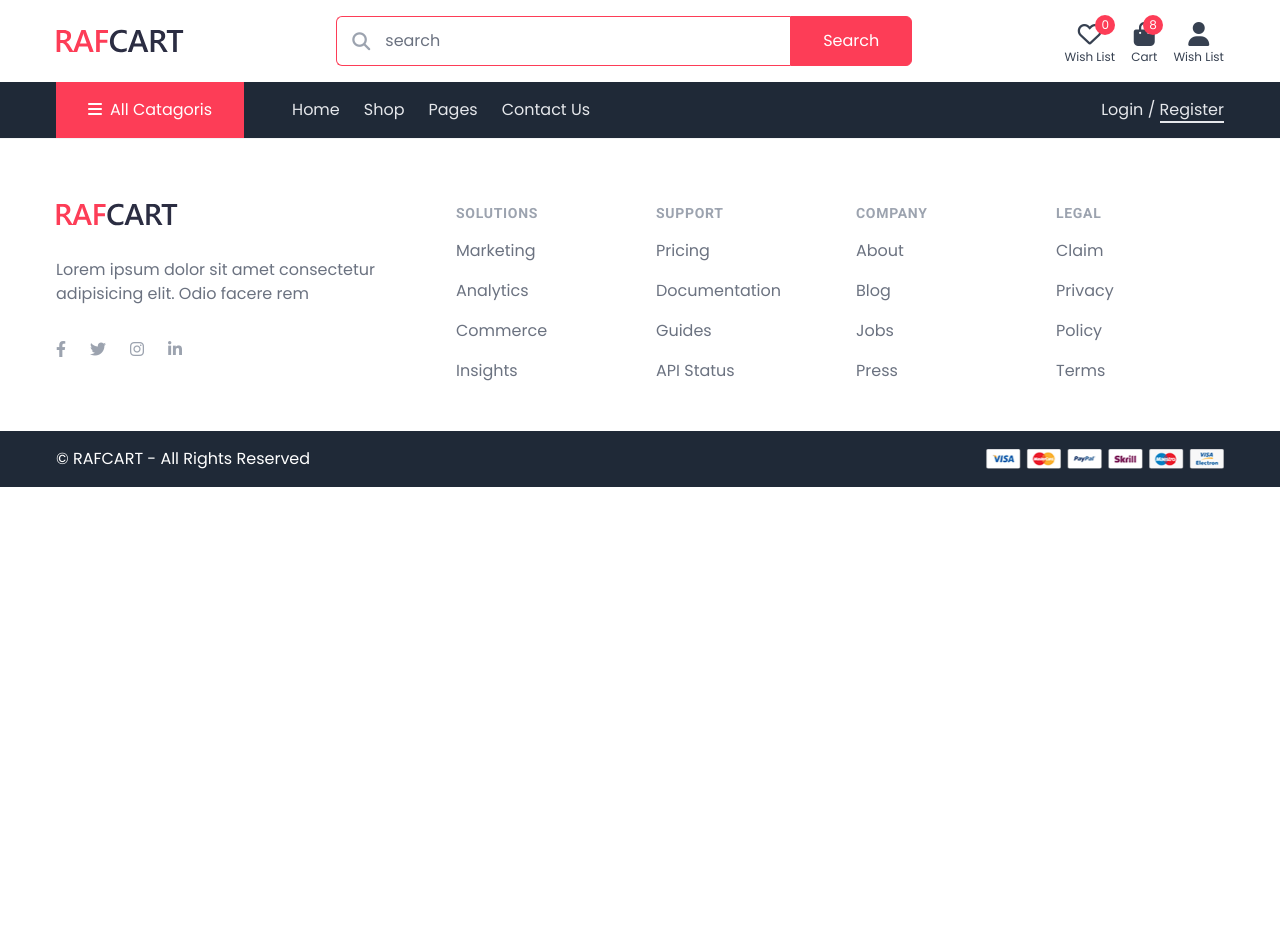
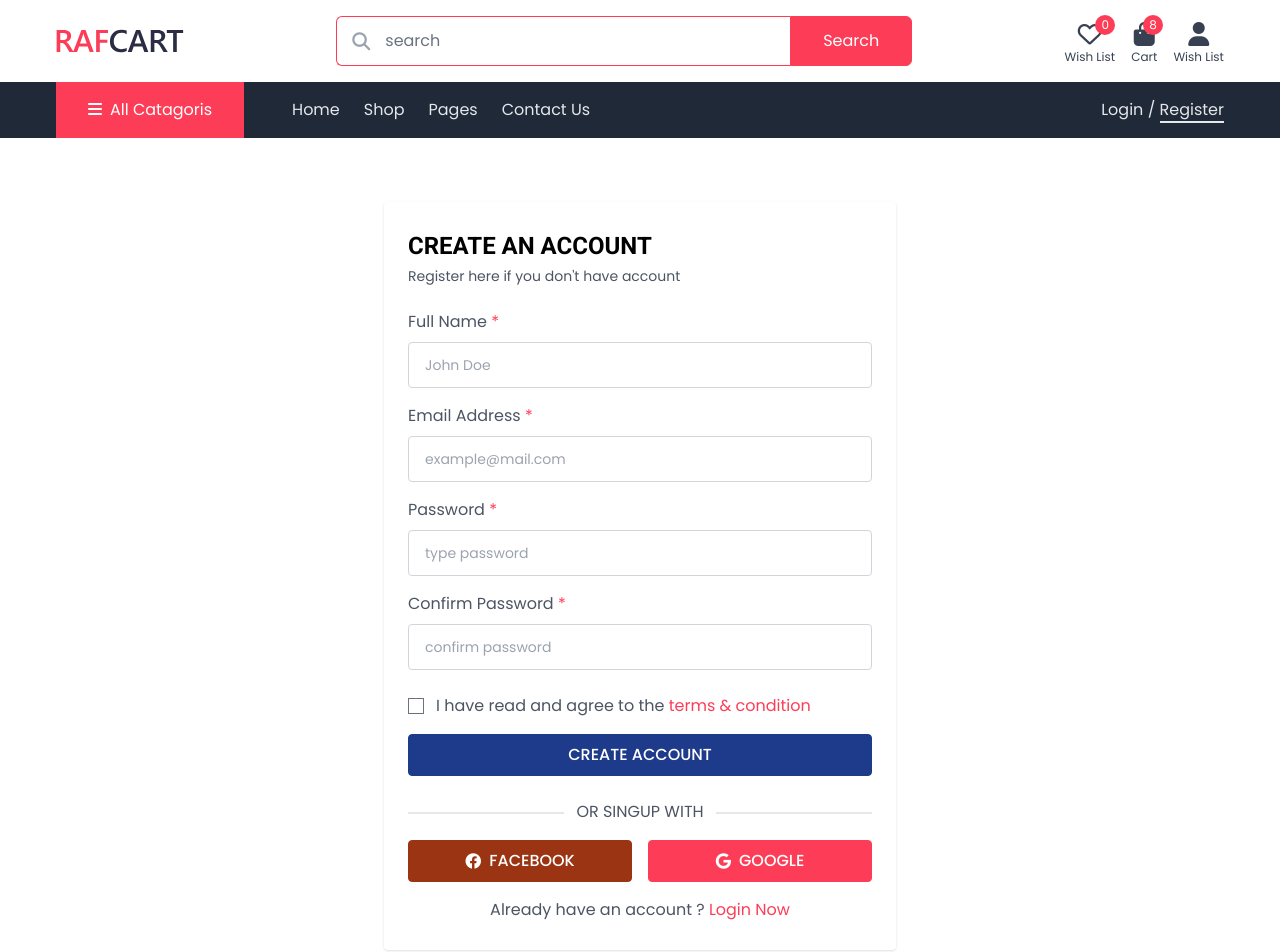
Before and after one commit to codex-rakibul/EcommerceSiteDesign, a website: page output/register.html in a window 1280 px wide. Shown: the top 952 px of the page. Before the commit the page ends 800 px from the top, so only its background shows below. Drawn offline with Linux system fonts and the light colour scheme.

Commit message:
register page done

```diff
--- a/output/register.html
+++ b/output/register.html
@@ -157,6 +157,76 @@
     </nav>
     <!--NAVBAR SECTION END-->
 
+    <!-- Register -->
+    <div class="container py-16">
+      <div class="max-w-lg mx-auto shadow px-6 py-7 rounded overflow-hidden">
+        <h2 class="text-2xl uppercase font-semibold mb-1">create an account</h2>
+        <p class="text-gray-600 mb-6 text-sm">
+          Register here if you don't have account
+        </p>
+        <!-- FORM -->
+        <form action="">
+          <div class="space-y-4">
+            <div>
+              <label  class="text-gray-600 mb-2 block">Full Name <span class="text-primary">*</span></label>
+              <input type="text" class="block w-full border-gray-300 px-4 py-3 text-gray-600 text-sm rounded focus:ring-0 focus:border-primary placeholder-gray-400" placeholder="John Doe" >
+            </div>
+            <div>
+              <label  class="text-gray-600 mb-2 block">Email Address <span class="text-primary">*</span></label>
+              <input type="email" class="block w-full border-gray-300 px-4 py-3 text-gray-600 text-sm rounded focus:ring-0 focus:border-primary placeholder-gray-400" placeholder="example@mail.com" >
+            </div>
+            <div>
+              <label  class="text-gray-600 mb-2 block">Password <span class="text-primary">*</span></label>
+              <input type="password" class="block w-full border-gray-300 px-4 py-3 text-gray-600 text-sm rounded focus:ring-0 focus:border-primary placeholder-gray-400" placeholder="type password" >
+            </div>
+            <div>
+              <label  class="text-gray-600 mb-2 block">Confirm Password <span class="text-primary">*</span></label>
+              <input type="text" class="block w-full border-gray-300 px-4 py-3 text-gray-600 text-sm rounded focus:ring-0 focus:border-primary placeholder-gray-400" placeholder="confirm password" >
+            </div>
+
+
+          </div>
+
+          <div class="flex items-center justify-between mt-6">
+            <div class="flex items-center">
+              <input type="checkbox" id="agreement" class="text-primary focus:ring-0 cursor-pointer">
+              <label for="agreement" class="text-gray-600 ml-3 cursor-pointer">I have read and agree to the <span class="text-primary">terms & condition</span></label>
+            </div>
+
+          </div>
+          <!-- Button -->
+          <div class="mt-4">
+            <button type="submit" class="bg-blue-900  border border-blue-900 text-white w-full  px-8 py-2 font-medium rounded uppercase flex items-center justify-center gap-2 hover:bg-transparent hover:text-blue-900 transition">Create Account</button>
+          </div>
+        </form>
+
+        <!-- Login With -->
+        <div class="mt-6 flex justify-center relative">
+          <div class="text-gray-600 uppercase px-3 bg-white z-10 relative">Or Singup with</div>
+          <div class="absolute left-0 top-3 w-full border-b-2 border-gray-200"></div>
+        </div>
+
+        <div class="flex gap-4 flex-wrap mt-4">
+          <a href="#" class="bg-orange-800 border border-orange-800 text-white w-56 px-8 py-2 font-medium rounded uppercase flex items-center justify-center gap-2 hover:bg-transparent hover:text-orange-800 transition">
+            <i class="fab fa-facebook"></i>facebook
+          </a>
+          <a href="#" class="bg-primary border border-primary text-white  w-56 px-8 py-2 font-medium rounded uppercase flex items-center justify-center gap-2 hover:bg-transparent hover:text-primary transition">
+            <i class="fab fa-google"></i>Google
+          </a>
+        </div>
+        <!-- Login With End -->
+
+        <p class="mt-4 text-gray-600 text-center">
+          Already have an account ?<a class="text-primary" href="login.html"> Login Now</a>
+        </p>
+
+
+
+      </div>
+    </div>
+
+    <!-- Register end -->
+
 
     <!-- FOOTER SECTION START -->
     <footer class="bg-white pt-16 pb-12 border-t border-gray-100">
```
Also changed, not shown: output/login.html (+1 -1 lines).
